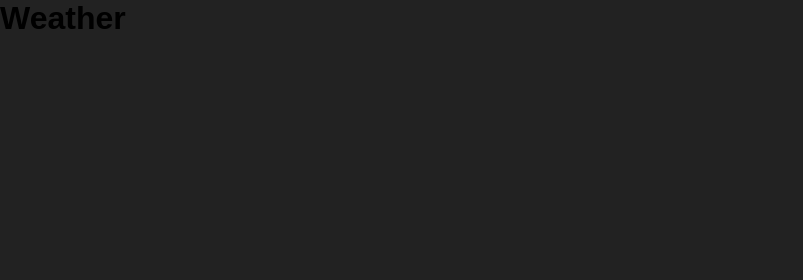
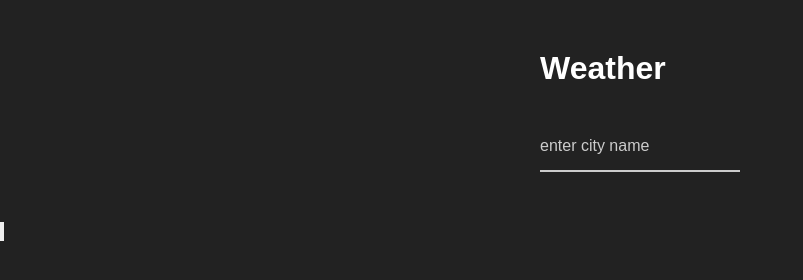
Before and after one commit to 3oysen/weather-project, a website: page index.html in a window 1280 px wide. Shown: the whole page, without its empty margins (0-803 px from the left). Drawn offline with Linux system fonts and the light colour scheme.

Commit message:
added a style sheet to the input

```diff
--- a/index.html
+++ b/index.html
@@ -9,8 +9,15 @@
 		<title>weather-project</title>
 	</head>
 	<body>
+		<h1>Weather</h1>
 		<div class="container">
-			<h1>Weather</h1>
+			<div class="search"></div>
+			<div class="input-container">
+				<input type="text" id="input" required="" />
+				<label for="input" class="label">enter city name</label>
+				<div class="underline"></div>
+			</div>
+			<button><img src="" alt="" /></button>
 		</div>
 	</body>
 </html>
--- a/styles/style.css
+++ b/styles/style.css
@@ -3,8 +3,63 @@
 	padding: 0;
 	font-family: "Poppins", sans-serif;
 	box-sizing: border-box;
+	color: #fff;
 }
 
 body {
 	background-color: #222;
 }
+
+h1 {
+	position: relative;
+	margin: 50px auto;
+	width: 200px;
+}
+
+.input-container {
+	position: relative;
+	margin: 50px auto;
+	width: 200px;
+}
+
+.input-container input[type="text"] {
+	font-size: 20px;
+	width: 100%;
+	border: none;
+	border-bottom: 2px solid #ccc;
+	padding: 5px 0;
+	background-color: transparent;
+	outline: none;
+}
+
+.input-container .label {
+	position: absolute;
+	top: 0;
+	left: 0;
+	color: #ccc;
+	transition: all 0.3s ease;
+	pointer-events: none;
+}
+
+.input-container input[type="text"]:focus ~ .label,
+.input-container input[type="text"]:valid ~ .label {
+	top: -20px;
+	font-size: 16px;
+	color: #333;
+}
+
+.input-container .underline {
+	position: absolute;
+	bottom: 0;
+	left: 0;
+	height: 2px;
+	width: 100%;
+	background-color: #333;
+	transform: scaleX(0);
+	transition: all 0.3s ease;
+}
+
+.input-container input[type="text"]:focus ~ .underline,
+.input-container input[type="text"]:valid ~ .underline {
+	transform: scaleX(1);
+}
```
